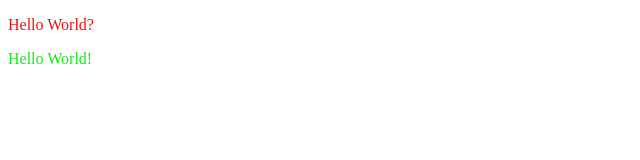
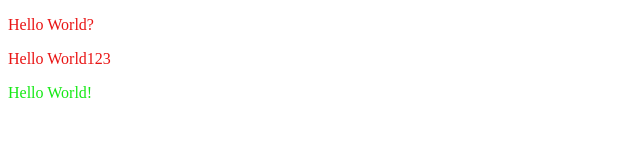
Before and after one commit to jacksonkopitz/test-project, a plain HTML site: page index.html in a window 1280 px wide. Shown: the whole page, without its empty margins (0-640 px from the left). Drawn offline with Linux system fonts and the light colour scheme.

Commit message:
small change

```diff
--- a/index.html
+++ b/index.html
@@ -8,6 +8,8 @@
     <body>
         <p>Hello World?</p>
 
+        <p>Hello World123</p>
+
         <p class="testClass testClass2">Hello World!</p>
 
         <script src="script.js"></script>
```
